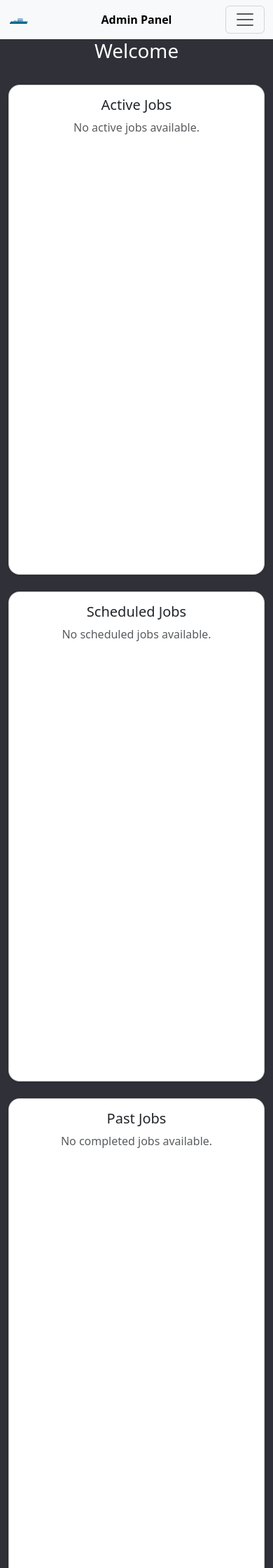
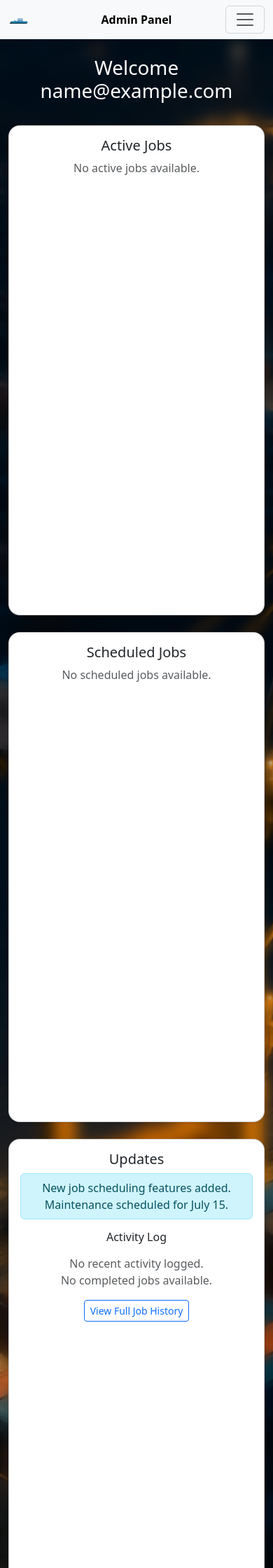
Before and after one commit to ShwetanshuC/DockChain-Website, a Django app: page /truckmanagement/ in a window 390 px wide. Shown: the top 2240 px of the page at 70% size. Run offline with Django 4.2, Linux system fonts and the light colour scheme; the visitor is signed in with stand-in values (Sample User, id 1); data that the repository does not hold is empty; parts of the project's set-up code (start-up, migrations or seed data) failed here and were passed over; some libraries are stand-ins or nearby versions; some web fonts are replaced.

Commit message:
Home page glow up

```diff
--- a/static/TruckInterface/style.css
+++ b/static/TruckInterface/style.css
@@ -1,5 +1,13 @@
 body {
-    background-color: #2f3038;
+    background-image: url('../Home/Images/background.png'); /* Confirm this path is correct relative to this CSS file */
+    background-size: cover;
+    background-position: center;
+    background-repeat: no-repeat;
+    backdrop-filter: blur(10px);
+    -webkit-backdrop-filter: blur(10px); /* for Safari support */
+    background-color: rgba(0, 0, 0, 0.5); /* fallback background color */
+    min-height: 100vh;
+    margin: 0;
 }
 
 h1 {
@@ -34,37 +42,37 @@
 
 .pending {
     background-color: #ffe5c1ff;
-    background-opacity: 0.8;
+    opacity: 0.8;
 }
 
 .approved {
     background-color: #5bc0de;
-    background-opacity: 0.8;
+    opacity: 0.8;
 }
 
 .denied {
     background-color: #d9534f;
-    background-opacity: 0.8;
+    opacity: 0.8;
 }
 
 .inprogress {
     background-color: #d900ffff;
-    background-opacity: 0.8;
+    opacity: 0.8;
 }
 
 .securitycleared {
     background-color: #ea72ffff;
-    background-opacity: 0.8;
+    opacity: 0.8;
 }
 
 .cargopickedup {
     background-color: #f3aeffff;
-    background-opacity: 0.8;
+    opacity: 0.8;
 }
 
 .completed {
     background-color: #00ff2aff;
-    background-opacity: 0.8;
+    opacity: 0.8;
 }
 
 /*.readable {
--- a/truckmanagement/templates/interface1.html
+++ b/truckmanagement/templates/interface1.html
@@ -8,7 +8,7 @@
 
 {% if user.is_authenticated %}
 
-<h1>Welcome {{ user.username }}</h1>
+<h1 class="mt-4">Welcome {{ user.email }}</h1>
 
 <div class="job-actions-wrapper">
   <div class="container text-center">
@@ -104,11 +104,23 @@
       <div class="col-md-4">
         <div class="card shadow-sm rounded-4 job-box">
           <div class="card-body text-center">
-            <h5 class="card-title">Past Jobs</h5>
-            <div class="row g-2 justify-content-center" id="job-cards">
+            <h5 class="card-title">Updates</h5>
+            <div class="alert alert-info p-2" role="alert">
+              New job scheduling features added. Maintenance scheduled for July 15.
+            </div>
+            <h6 class="mt-3">Activity Log</h6>
+            <div class="activity-log mt-3">
+              {% for log in activity_logs %}
+                <div class="alert alert-secondary p-2 mb-2">
+                  <small>{{ log.timestamp|date:"M d, Y H:i" }}<br>{{ log.message }}</small>
+                </div>
+              {% empty %}
+                <div class="text-muted">No recent activity logged.</div>
+              {% endfor %}
+            </div>
             {% for job in completed_jobs %} <!-- Loop through all jobs -->
               <!-- Each job gets a small Bootstrap card -->
-              <div class="col-12 col-md-10 col-lg-8">
+              <div class="col-12 col-md-10 col-lg-8 mx-auto my-2">
                 <div class="card shadow-sm">
                   <div class="card-body p-3 {{ job.status|lower }}">
                     <!-- Display section -->
@@ -140,58 +152,16 @@
               <!-- Message shown if no jobs are available -->
               <p class="text-muted text-center">No completed jobs available.</p>
             {% endfor %}
-            </div> <!-- Close row -->
+            <div class="mt-3 text-center">
+              <!-- TODO: Change URL to 'past_jobs_page' once implemented -->
+              <a href="{% url 'home' %}" class="btn btn-outline-primary btn-sm">View Full Job History</a>
+            </div>
           </div>
         </div>
       </div>
     </div>
   </div>
 </div>
-<div class="row justify-content-center g-4 mt-4">
-  <div class="col-md-4">
-    <div class="card shadow-sm rounded-4 job-box">
-      <div class="card-body text-center">
-        <h5 class="card-title">Maintenance Logs</h5>
-      </div>
-    </div>
-  </div>
-  <div class="col-md-4">
-    <div class="card shadow-sm rounded-4 job-box">
-      <div class="card-body text-center">
-        <h5 class="card-title">Driver Assignments</h5>
-        <ul class="trulist list-unstyled mb-3">
-          {% for trucker in truckers %}
-            <li class="mb-2 readable ">
-              <strong class="readable">{{ trucker.firstname }} {{ trucker.lastname }}</strong><br>
-              {{ trucker.role }}<br>
-              <small>{{ trucker.date_posted }}</small>
-            </li>
-          {% empty %}
-            <li>No truckers available.</li>
-          {% endfor %}
-        </ul>
-        <form method="POST">
-          {% csrf_token %}
-          <div class="mb-3">
-            <input type="text" name="name" class="form-control" placeholder="Trucker Name" required>
-          </div>
-          <div class="mb-3">
-            <textarea name="description" class="form-control" placeholder="Description" rows="3" required></textarea>
-          </div>
-          <button type="submit" class="btn btn-primary">Add Trucker</button>
-        </form>
-      </div>
-    </div>
-  </div>
-  <div class="col-md-4">
-    <div class="card shadow-sm rounded-4 job-box">
-      <div class="card-body text-center">
-        <h5 class="card-title">Fuel Reports</h5>
-      </div>
-    </div>
-  </div>
-</div>
-
 
 {% else %}
 <p>You are not logged in</p>
```
